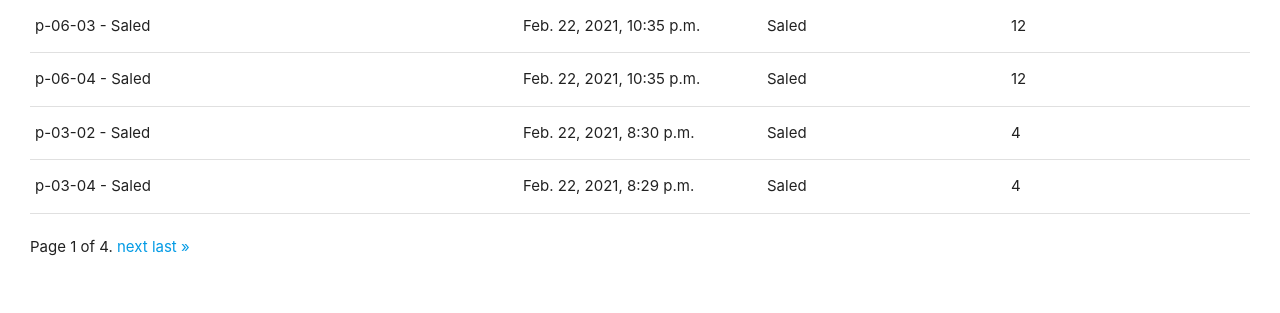
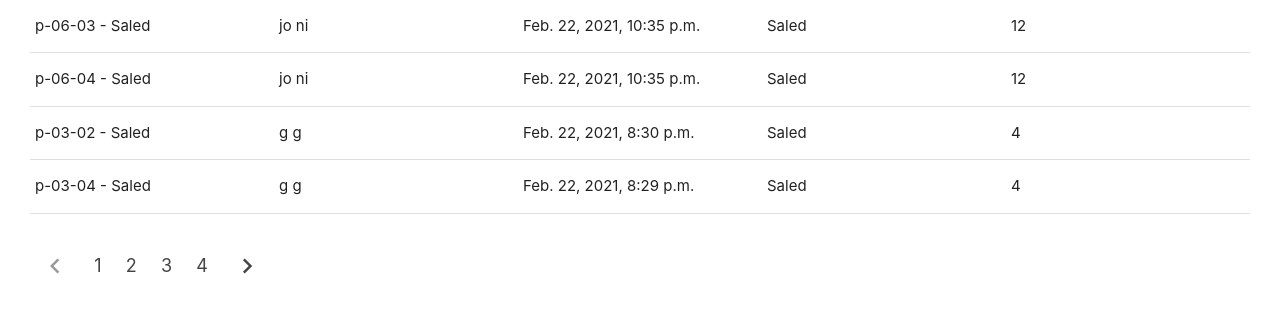
Before and after one commit to Giorgi1971/GraeyExamGio, a Django app: page /orders/ in a window 1280 px wide. Shown: the part 297-610 px from the top of the page. Run offline with Django 3.2, Linux system fonts and the light colour scheme; a user stored in the database is signed in; data comes from the database, SQL or seed files in the repository; both versions use the stored data as it was after the commit; some libraries are stand-ins or nearby versions.

Commit message:
improved personal pages view and  modelform. changed pagination in modern, not work active page sparckling

```diff
--- a/graeyticket/templates/tickets/orders.html
+++ b/graeyticket/templates/tickets/orders.html
@@ -2,7 +2,6 @@
 {% block content %}
 
 <div class="row">
-
 </div>
 
 <div style="padding:0 20px">
@@ -42,7 +41,7 @@
             <tbody>
             <tr>
                 <td style="width: 20%">{{ ticket.ticket }}</td>
-                <td style="width: 20%">{{ ticket.ticket.user }}</td>
+                <td style="width: 20%">{{ ticket.user }}</td>
                 <td style="width: 20%">{{ ticket.sale_date }}</td>
                 <td style="width: 20%">{{ ticket.ticket.status }}</td>
                 <td style="width: 20%">{{ ticket.t_price }}</td>
@@ -52,35 +51,31 @@
 
         {% endfor %}
 <br>
-        <div class="pagination">
-    <span class="step-links">
-        {% if page_obj.has_previous %}
-            <a href="?page=1&name={{ request.GET.name }}">&laquo; first</a>
-            <a href="?page={{ page_obj.previous_page_number }}&name={{ request.GET.name }}">previous</a>
-        {% endif %}
+        <ul class="pagination">
+            {% if page_obj.has_previous %}
+            <li class="waves-effect"><a href="?page={{ page_obj.previous_page_number }}&name={{ request.GET.name }}">
+                <i class="material-icons">chevron_left</i></a>
+            </li>
+            {% else %}
+            <li class="disabled"><a href="#!"><i class="material-icons">chevron_left</i></a></li>
+            {% endif %}
+            {% for i in page_obj.paginator %}
+            {% if request.GET.page == i.number  %}
+            <li class="active"><a href="?page={{i.number}}&name={{ request.GET.name }}">{{ i.number }}</a></li>
+            {% else %}
+            <li class="waves-effect"><a href="?page={{i.number}}&name={{ request.GET.name }}">{{ i.number }}</a></li>
+            {% endif %}
+            {% endfor %}
 
-        <span class="current">
-            Page {{ page_obj.number }} of {{ page_obj.paginator.num_pages }}.
-        </span>
-
-        {% if page_obj.has_next %}
-            <a href="?page={{ page_obj.next_page_number }}&name={{ request.GET.name }}">next</a>
-            <a href="?page={{ page_obj.paginator.num_pages }}&name={{ request.GET.name }}">last &raquo;</a>
-        {% endif %}
-    </span>
-        </div>
-<!--        <ul class="pagination"> როცა მოვიცლი უნდა გადავაწო ამ პაგინაციაზე. -->
-<!--            <li class="disabled"><a href="#!"><i class="material-icons">chevron_left</i></a></li>-->
-<!--            <li class="active"><a href="#!">1</a></li>-->
-<!--            <li class="waves-effect"><a href="#!">2</a></li>-->
-<!--            <li class="waves-effect"><a href="#!">3</a></li>-->
-<!--            <li class="waves-effect"><a href="#!">4</a></li>-->
-<!--            <li class="waves-effect"><a href="#!">5</a></li>-->
-<!--            <li class="waves-effect"><a href="#!"><i class="material-icons">chevron_right</i></a></li>-->
-<!--        </ul>-->
-
+            {% if page_obj.has_next %}
+            <li class="waves-effect"><a href="?page={{ page_obj.next_page_number }}&name={{ request.GET.name }}">
+                <i class="material-icons">chevron_right</i></a>
+            </li>
+            {% else %}
+            <li class="disabled"><a href="#!"><i class="material-icons">chevron_right</i></a></li>
+            {% endif %}
+        </ul>
     </div>
 </div>
 
-
 {% endblock %}
--- a/graeyticket/tickets/urls.py
+++ b/graeyticket/tickets/urls.py
@@ -1,11 +1,10 @@
 from django.urls import path
 from django.contrib.auth.decorators import login_required as lr
+from .views import *
 
 
-from . import views
-from .views import *
+app_name = 'tickets'
 
-app_name = 'tickets'
 urlpatterns = [
     path('', index, name='index'),
     path('tickets/', tickets, name='tickets'),
--- a/graeyticket/tickets/views.py
+++ b/graeyticket/tickets/views.py
@@ -1,21 +1,11 @@
-from django.shortcuts import render
-from decimal import Decimal
-from typing import Dict, Optional
 from django.core.paginator import Paginator
-from django.shortcuts import render
-from django.db import models
-
 from django.core.handlers.wsgi import WSGIRequest
-from django.db.models import F, Sum, ExpressionWrapper, DecimalField, Count, Q
+from django.db.models import F, Sum, Count, Q
 from django.http import HttpResponse
 from django.shortcuts import render, get_object_or_404, redirect
-from django.utils import timezone
-from django.views import generic
-
 from .forms import *
 from user.models import *
 from .models import *
-# Create your views here.
 
 
 def index(request: WSGIRequest):
@@ -34,28 +24,17 @@ def tickets(request: WSGIRequest):
 
 def personal(request: WSGIRequest) -> HttpResponse:
     order_form1 = OrderModelForm1()
-    order_form2 = OrderModelForm2()
     q1 = request.POST.get('ticket')
-    if q1 and request.method == 'POST':
-        order_form2 = OrderModelForm2(request.POST)
-        if order_form2.is_valid():
-            order2 = order_form1.save(commit=False)
-            order2.user_id = request.user.id
-            order2.t_price = 1
-            order2.ticket_id = request.POST['ticket']
-            order2.save()
-            tt = Ticket.objects.all().get(pk=order2.ticket_id)
-            tt.status = Ticket.StatusType.SALED
-            tt.save()
-
-    if not q1 and request.method == 'POST':
-        order_form1 = OrderModelForm1(request.POST)
-        if order_form1.is_valid():
-            order1 = order_form1.save(commit=False)
-            order1.user_id = request.user.id
-            order1.t_price = 1
-            order1.save()
-            tt = Ticket.objects.all().get(pk=order1.ticket_id)
+    if request.method == 'POST':
+        order_form = OrderModelForm1(request.POST)
+        if order_form.is_valid():
+            order3 = order_form1.save(commit=False)
+            order3.user_id = request.user.id
+            order3.t_price = 1
+            if q1:
+                order3.ticket_id = request.POST['ticket']
+            order3.save()
+            tt = Ticket.objects.all().get(pk=order3.ticket_id)
             tt.status = Ticket.StatusType.SALED
             tt.save()
 
--- a/graeyticket/user/views.py
+++ b/graeyticket/user/views.py
@@ -9,12 +9,9 @@ from .forms import *
 
 def user_registration(request):
     user_create_form = CustomUserCreationForm()
-    print('1')
     if request.method == 'POST':
         user_create_form: CustomUserCreationForm = CustomUserCreationForm(request.POST)
-        print('2')
         if user_create_form.is_valid():
-            print('3')
             customer: User = user_create_form.save(commit=False)
             customer.save()
             return redirect('user:user_login')
@@ -37,7 +34,6 @@ def user_login(request):
         if form.is_valid():
             login(request, form.get_user())
             return redirect('tickets:personal')
-    print('ppo')
     return render(
         request,
         'user/login.html',
```
Also changed, not shown: graeyticket/tickets/forms.py (+0 -7 lines), graeyticket/db.sqlite3.
